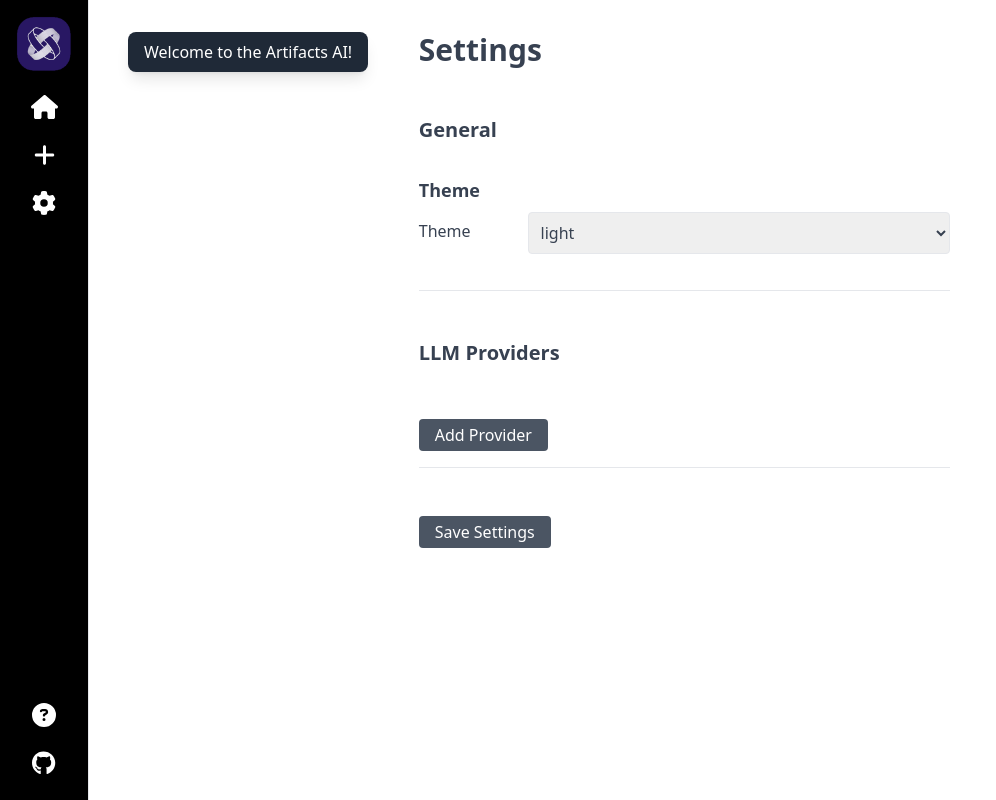
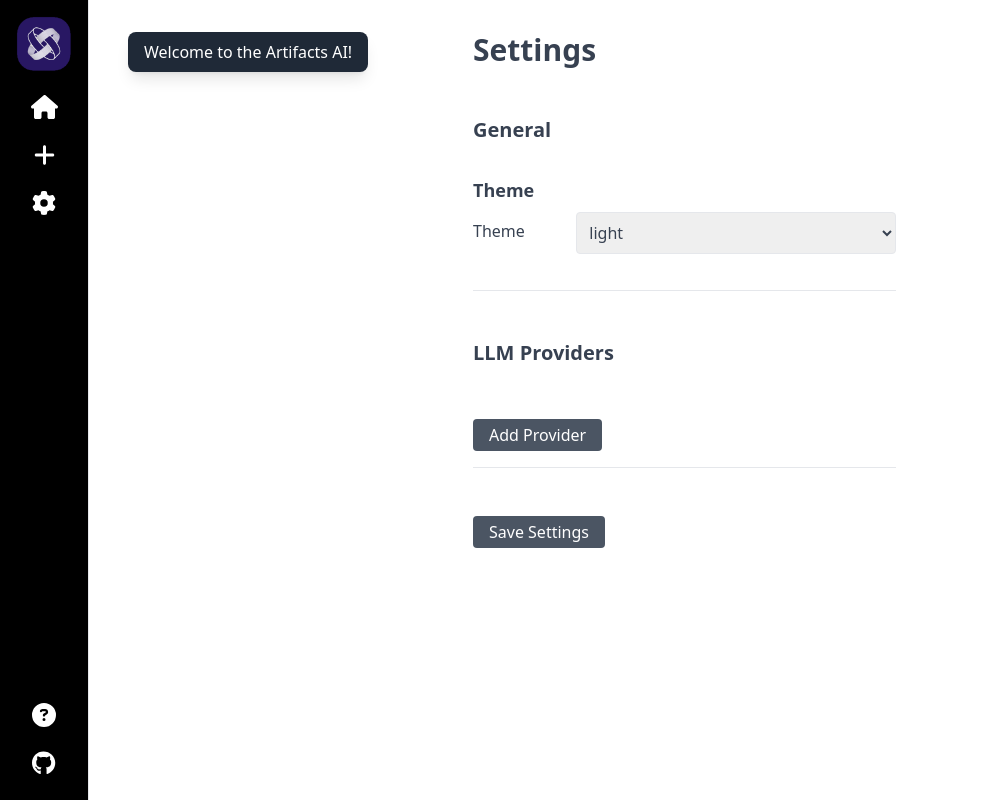
Before and after one commit to digovc/artifacts-ai, a Vue app: page /#/settings in a window 1280 px wide. Shown: the whole page, without its empty margins (0-996 px from the left). Built offline with nearby package versions, Linux system fonts and the light colour scheme; what @guolao/vue-monaco-editor would draw is missing.

Commit message:
Adjust layout

```diff
--- a/src/views/settings/Settings.vue
+++ b/src/views/settings/Settings.vue
@@ -1,5 +1,5 @@
 <template>
-  <div class="space-y-12 w-2/4 m-auto h-full overflow-y-auto p-8">
+  <div class="space-y-12 px-96 m-auto h-full overflow-y-auto p-8">
     <Title>Settings</Title>
     <Group title="General">
       <Subgroup title="Theme">
```
